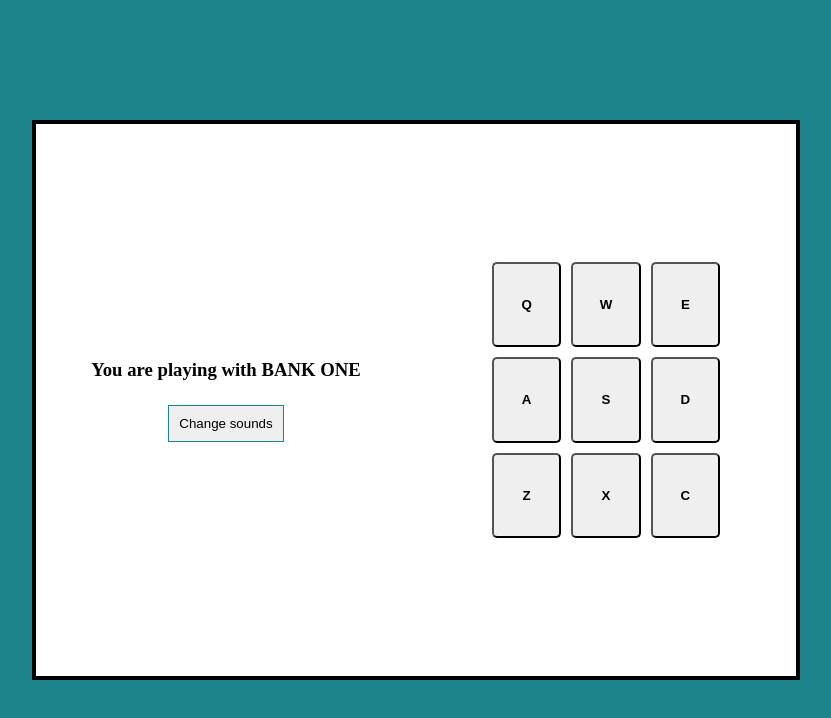
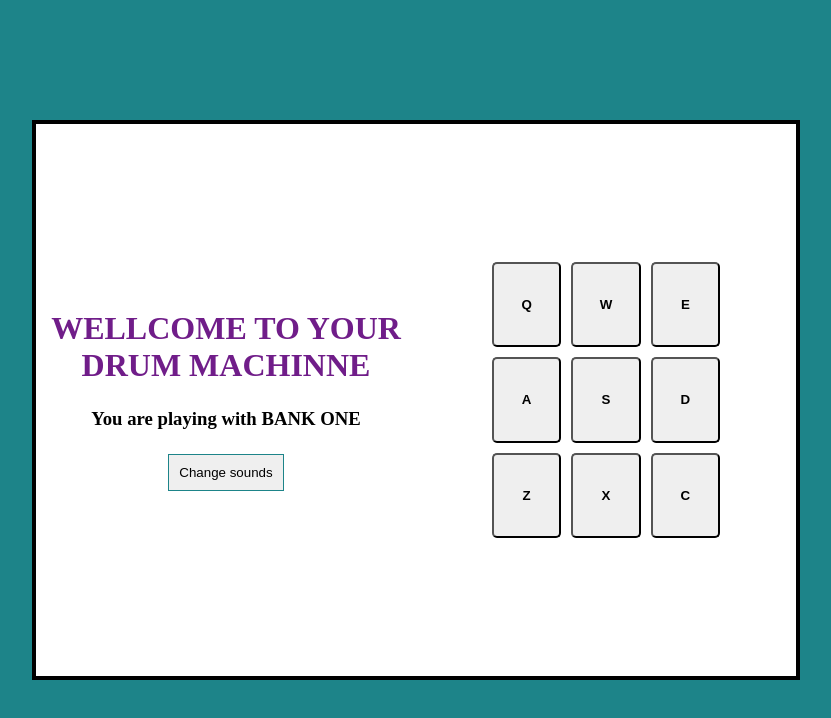
Before and after one commit to carreraprogrammer/drum-machinne, a React (Create React App) app: page / in a window 1280 px wide. Shown: the top 718 px of the page, without its empty margins (224-1055 px from the left). Built offline with nearby package versions, Linux system fonts and the light colour scheme.

Commit message:
add control title

```diff
--- a/src/Components/ControlPanel.js
+++ b/src/Components/ControlPanel.js
@@ -14,6 +14,7 @@ const ControlPanel = (props) => {
     }
     return (
     <div id='controlPanel'>
+        <h1 id="controlTitle">WELLCOME TO YOUR DRUM MACHINNE</h1>
         <h3 id='bankTitle'>You are playing with {bank === drumKeys ? 'BANK ONE' : 'BANK TWO'}</h3>
         <button id="changeBank" onClick = {() => handleBank(bank)}>Change sounds</button>
     </div>
--- a/src/Saas/App.scss
+++ b/src/Saas/App.scss
@@ -80,3 +80,10 @@ $teal: #1D8489;
   font-size: bold;
   transform: scale(1.1)
 }
+
+#controlTitle {
+  width: 100%;
+  color: #701d89;
+  text-align: center;
+  margin-bottom: 24px;
+}
```
